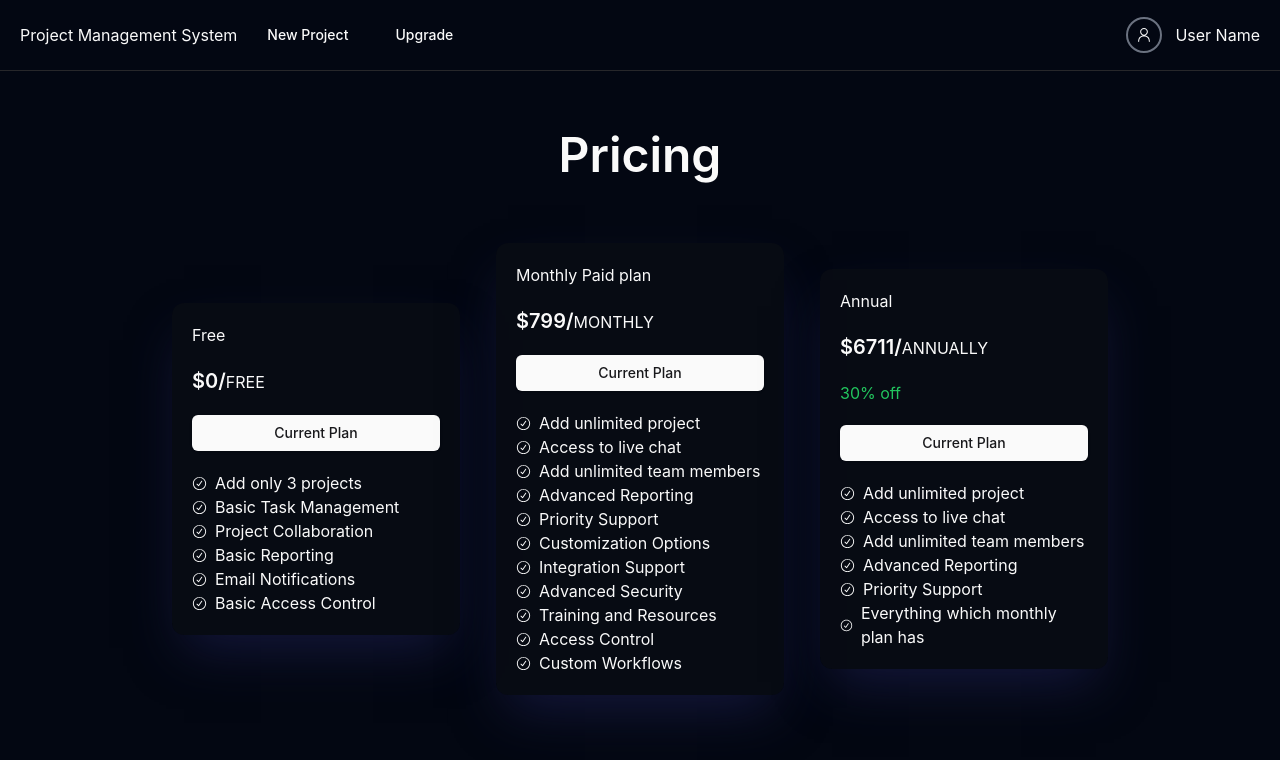
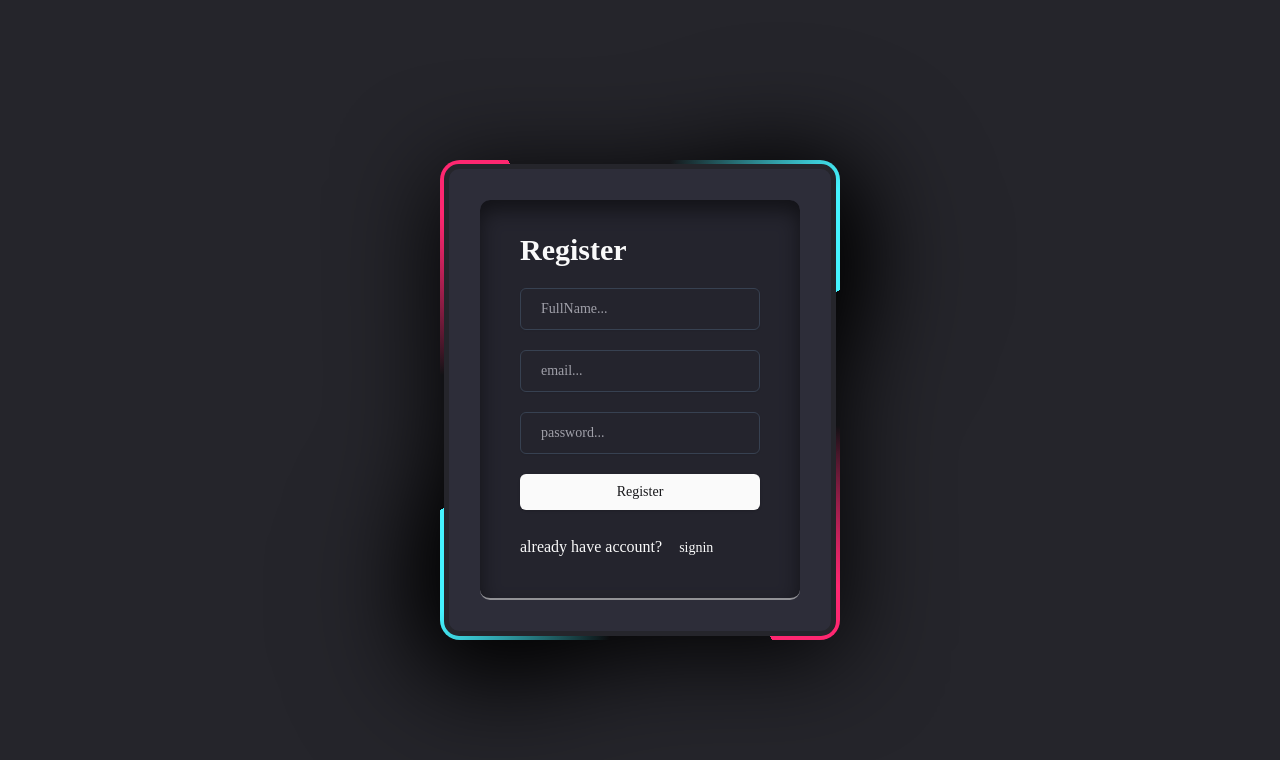
Before and after one commit to karthikeyan-v-max/ProjectZenith, a React (Vite) app: page /upgrade_plan in a window 1280 px wide. Shown: the top 760 px of the page. Built offline with nearby package versions, Linux system fonts and the light colour scheme.

Commit message:
completed signup and login and auth files

```diff
--- a/src/App.jsx
+++ b/src/App.jsx
@@ -5,12 +5,15 @@ import Navbar from './pages/Navbar/Navbar'
 import ProjectDetails from './pages/ProjectDetails/ProjectDetails'
 import IssueDetails from './pages/Issues/IssueDetails'
 import Subscription from './pages/Subscription/Subscription'
+import Auth from './pages/Auth/Auth'
 
 
 function App() {
 
   return (
     <>
+    {false?
+      <div>
         <Navbar/>
         <Routes>
           <Route path="/" element={<Home/>}/>
@@ -18,6 +21,8 @@ function App() {
           <Route path="/project/:projectId/issue/:issueId" element={<IssueDetails/>}/>
           <Route path="/upgrade_plan" element={<Subscription/>}/>
         </Routes>
+      </div>:<Auth/>
+      }
     </>
   )
 }
--- /dev/null
+++ b/src/pages/Auth/Auth.css
@@ -0,0 +1,145 @@
+*{
+    margin: 0;
+    padding: 0;
+    box-sizing: border-box;
+    font-family: "Poppins","san-serif";
+}
+.loginContainer{
+    display: flex;
+    justify-content: center;
+    align-items: center;
+    min-height: 100vh;
+    background: #25252b;
+}
+@property --a{
+    syntax: '<angle>';
+    inherits: false;
+    initial-value: 0deg;
+}
+.box{
+    position: relative;
+
+
+    background: repeating-conic-gradient(from var(--a), #ff2770 0%, #ff2770 5%, transparent 5%, transparent 40%, #ff2770 50%);
+    filter: drop-shadow(0 15px 50px #000);
+    border-radius: 20px;
+    animation: rotating 4s linear infinite;
+    display: flex;
+    justify-content: center;
+    align-items: center;
+}
+@keyframes rotating {
+    0%
+    {
+        --a:0deg;
+    }
+    100%
+    {
+        --a: 360deg;
+    }
+
+}
+ .box::before{
+    content:"";
+    position: absolue;
+    width: 100%;
+    height: 100%;
+    background: repeating-conic-gradient(from var(--a), #45f3ff 0%, #45f3ff 5%, transparent 5%, transparent 40%, #45f3ff 50%);
+    filter: drop-shadow(0 15px 50px #000);
+    border-radius: 20px;
+    animation: rotating 4s linear infinite;
+    animation-delay: -1s;
+}
+.box::after{
+    content:"";
+    position: absolute;
+    inset: 4px;
+    background: #2d2d39;
+    border-radius: 15px;
+    border: 5px solid #25252b;
+}
+.login{
+    position: absolute;
+    inset: 40px;
+    display: flex;
+    justify-content: center;
+    align-items: center;
+    flex-direction: column;
+    border-radius: 10px;
+    background: rgb(0,0,0,0.2);
+    z-index: 1000;
+    box-shadow: inset 0 10px 20px rgb(0,0,0,0.5);
+    border-bottom: 2px solid rgb(255,255,255,0.5);
+}  *{
+    margin: 0;
+    padding: 0;
+    box-sizing: border-box;
+    font-family: "Poppins","san-serif";
+}
+.loginContainer{
+    display: flex;
+    justify-content: center;
+    align-items: center;
+    min-height: 100vh;
+    background: #25252b;
+}
+@property --a{
+    syntax: '<angle>';
+    inherits: false;
+    initial-value: 0deg;
+}
+.box{
+    position: relative;
+
+
+    background: repeating-conic-gradient(from var(--a), #ff2770 0%, #ff2770 5%, transparent 5%, transparent 40%, #ff2770 50%);
+    filter: drop-shadow(0 15px 50px #000);
+    border-radius: 20px;
+    animation: rotating 4s linear infinite;
+    display: flex;
+    justify-content: center;
+    align-items: center;
+}
+@keyframes rotating {
+    0%
+    {
+        --a:0deg;
+    }
+    100%
+    {
+        --a: 360deg;
+    }
+
+}
+ .box::before{
+    content:"";
+    position: absolue;
+    width: 100%;
+    height: 100%;
+    background: repeating-conic-gradient(from var(--a), #45f3ff 0%, #45f3ff 5%, transparent 5%, transparent 40%, #45f3ff 50%);
+    filter: drop-shadow(0 15px 50px #000);
+    border-radius: 20px;
+    animation: rotating 4s linear infinite;
+    animation-delay: -1s;
+}
+.box::after{
+    content:"";
+    position: absolute;
+    inset: 4px;
+    background: #2d2d39;
+    border-radius: 15px;
+    border: 5px solid #25252b;
+}
+.login{
+    position: absolute;
+    inset: 40px;
+    display: flex;
+    justify-content: center;
+    align-items: center;
+    flex-direction: column;
+    border-radius: 10px;
+    background: rgb(0,0,0,0.2);
+    z-index: 1000;
+    box-shadow: inset 0 10px 20px rgb(0,0,0,0.5);
+    border-bottom: 2px solid rgb(255,255,255,0.5);
+}
--- /dev/null
+++ b/src/pages/Auth/Auth.jsx
@@ -0,0 +1,30 @@
+import { useState } from 'react'
+
+import React from 'react'
+import Signup from './Signup'
+import { Button } from '@/components/ui/button'
+import Login from './Login'
+import "./Auth.css"
+
+const Auth = () => {
+    const [active, setActive] = useState(true)
+  return (
+    <div className='loginContainer'>
+        <div className='box h-[30rem] w-[25rem]'>
+            <div className='minContainer login'>
+                <div className='loginBox w-full px-10 space-y-5'>
+                    {active? <Signup/> : <Login/>}
+                    <div>
+                        <span>already have account?</span>
+                        <Button variant="ghost" onClick={()=> setActive(!active)}>
+                            {active? "signin" : "Signup"}
+                        </Button>
+                    </div>
+                </div>
+            </div>
+        </div>
+    </div>
+  )
+}
+
+export default Auth
--- /dev/null
+++ b/src/pages/Auth/Login.jsx
@@ -0,0 +1,68 @@
+import { Button } from '@/components/ui/button';
+import { Form, FormControl, FormField, FormItem, FormMessage } from '@/components/ui/form';
+import { Input } from '@/components/ui/input';
+import React from 'react'
+import { useForm } from 'react-hook-form';
+
+const Login = () => {
+    const form = useForm({
+        defaultValues: {
+            email: "",
+            password:""
+        },
+    })
+
+    const onSubmit = (data) => {
+        console.log("create project data", data);
+    }
+    return (
+        <div className='space-y-5'>
+            <h1 className='text-3xl font-bold'>Register</h1>
+            <Form {...form} >
+                <form onSubmit={form.handleSubmit(onSubmit)} className='space-y-5'>
+                    <FormField
+                        control={form.control}
+                        name="email"
+                        render={({ field }) =>
+                            <FormItem>
+                                <FormControl>
+                                    <Input
+                                        {...field}
+                                        type="email"
+                                        className="border w-full border-gray-700 py-5 px-5"
+                                        placeholder="email..."
+                                    />
+                                </FormControl>
+                                <FormMessage />
+                            </FormItem>}
+                    />
+
+<FormField
+                        control={form.control}
+                        name="password"
+                        render={({ field }) =>
+                            <FormItem>
+                                <FormControl>
+                                    <Input
+                                        {...field}
+                                        type="password"
+                                        className="border w-full border-gray-700 py-5 px-5"
+                                        placeholder="password..."
+                                    />
+                                </FormControl>
+                                <FormMessage />
+                            </FormItem>}
+                    />
+
+                        <Button type="submit" className="w-full mt-5">
+                            Register
+                        </Button>
+
+
+                </form>
+            </Form>
+        </div>
+    )
+}
+
+export default Login
--- /dev/null
+++ b/src/pages/Auth/Signup.jsx
@@ -0,0 +1,85 @@
+import { Button } from '@/components/ui/button';
+import { Form, FormControl, FormField, FormItem, FormMessage } from '@/components/ui/form';
+import { Input } from '@/components/ui/input';
+import React from 'react'
+import { useForm } from 'react-hook-form';
+
+const Signup = () => {
+    const form = useForm({
+        defaultValues: {
+            email: "",
+            password:"",
+            fullName:""
+        },
+    })
+
+    const onSubmit = (data) => {
+        console.log("create project data", data);
+    }
+    return (
+        <div className='space-y-5'>
+            <h1 className='text-3xl font-bold'>Register</h1>
+            <Form {...form} >
+                <form onSubmit={form.handleSubmit(onSubmit)} className='space-y-5'>
+                <FormField
+                        control={form.control}
+                        name="fullname"
+                        render={({ field }) =>
+                            <FormItem>
+                                <FormControl>
+                                    <Input
+                                        {...field}
+                                        type="text"
+                                        className="border w-full border-gray-700 py-5 px-5"
+                                        placeholder="FullName..."
+                                    />
+                                </FormControl>
+                                <FormMessage />
+                            </FormItem>}
+                    />
+                    <FormField
+                        control={form.control}
+                        name="email"
+                        render={({ field }) =>
+                            <FormItem>
+                                <FormControl>
+                                    <Input
+                                        {...field}
+                                        type="email"
+                                        className="border w-full border-gray-700 py-5 px-5"
+                                        placeholder="email..."
+                                    />
+                                </FormControl>
+                                <FormMessage />
+                            </FormItem>}
+                    />
+
+<FormField
+                        control={form.control}
+                        name="password"
+                        render={({ field }) =>
+                            <FormItem>
+                                <FormControl>
+                                    <Input
+                                        {...field}
+                                        type="password"
+                                        className="border w-full border-gray-700 py-5 px-5"
+                                        placeholder="password..."
+                                    />
+                                </FormControl>
+                                <FormMessage />
+                            </FormItem>}
+                    />
+
+                        <Button type="submit" className="w-full mt-5">
+                            Register
+                        </Button>
+
+
+                </form>
+            </Form>
+        </div>
+    )
+}
+
+export default Signup
```
Lines whose indentation alone changed are shown as unchanged.
